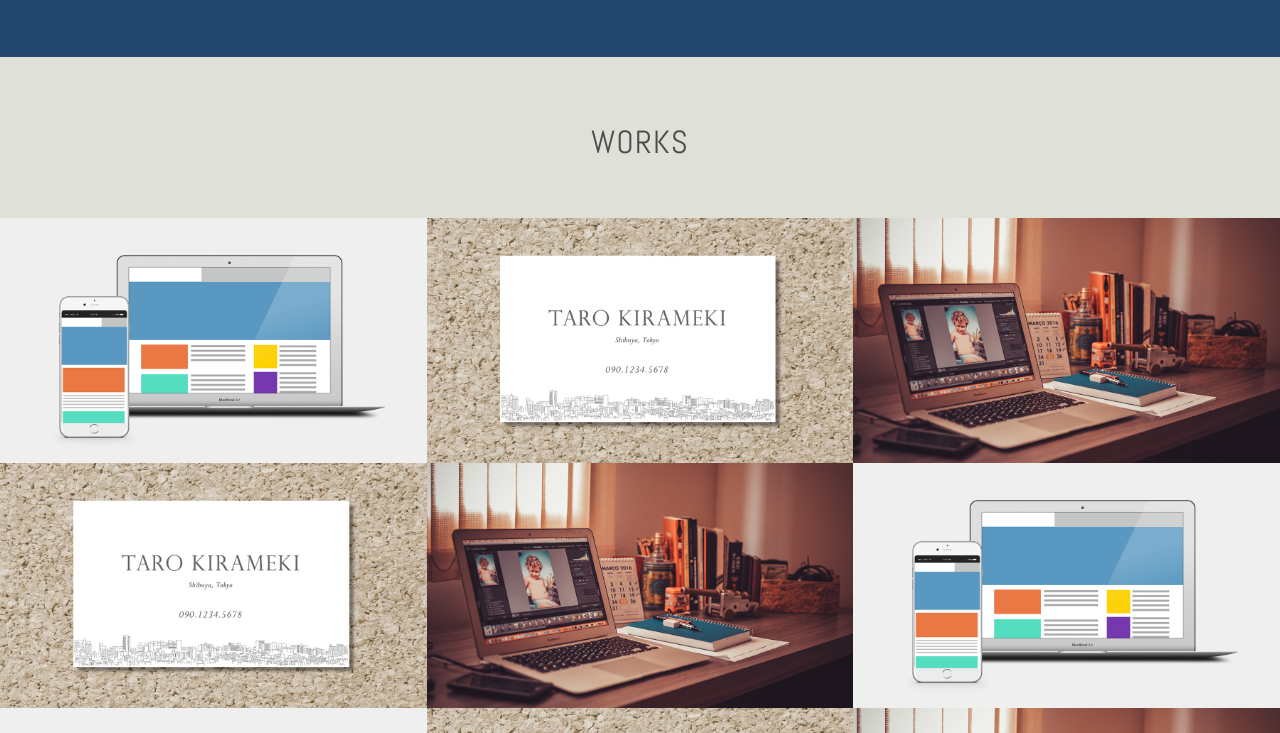
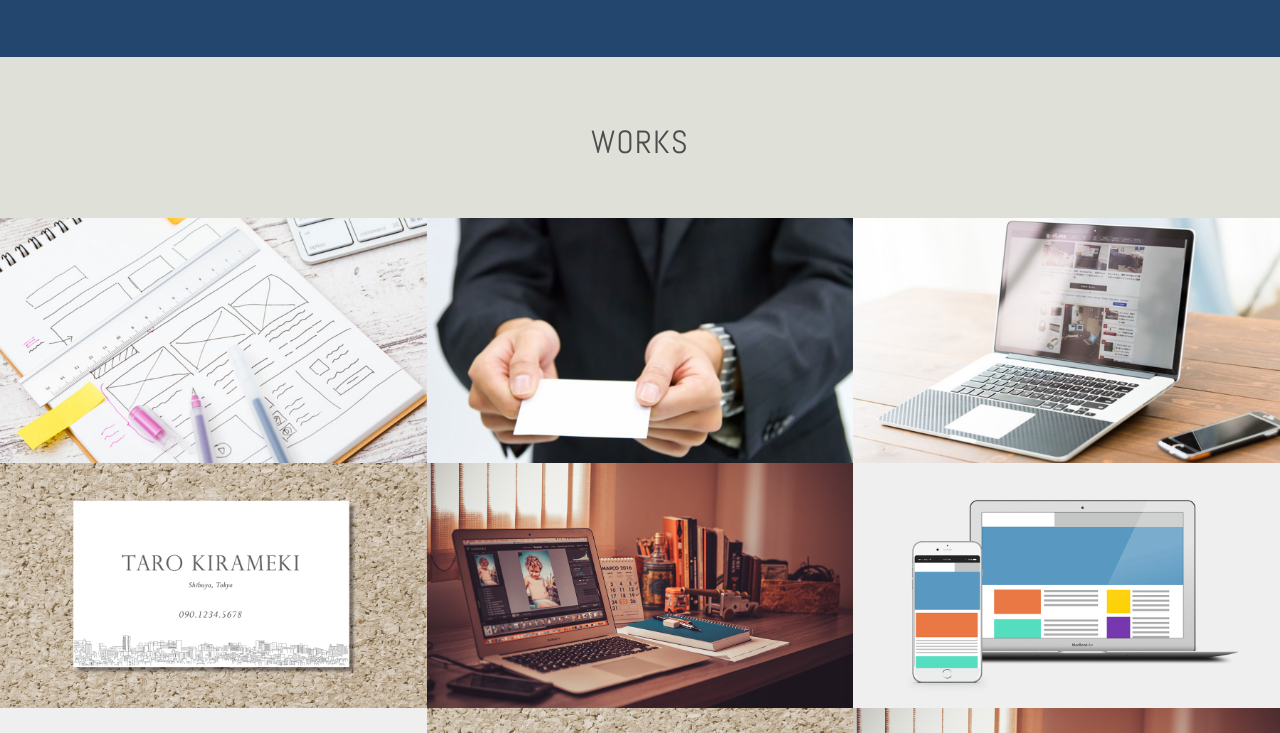
Before and after one commit to mskfkd/mskfkd.github.io, a plain HTML site: page index.html in a window 1280 px wide. Shown: the part 1000-1733 px from the top of the page. Drawn offline with nearby package versions, Linux system fonts and the light colour scheme.

Commit message:
add images/profile.jpg

```diff
--- a/index.html
+++ b/index.html
@@ -14,7 +14,7 @@
         <a href="#contact" class="button-contact"><i aria-label="お問い合わせ" class="fa fa-envelope-o"></i></a>
  <div class="profile">
      <h1 class="site-title abel uppercase text-center">Web Designer <span>Misaki Fukuda</span></h1>
-     <img src="./images/img_profile.jpg" alt="プロフィール写真" width="140" height="140" class="block-center profile-icon">
+     <img src="./images/profile.jpg" alt="プロフィール写真" width="140" height="140" class="block-center profile-icon">
     <p>兵庫県在住のWebデザイナー、福田美沙紀です。オンラインスクールでWeb制作について学び、介護福祉業界から憧れていたWebデザイナーへと転職活動中です。これからさらにWeb制作の技術や知識を身につけて、Webサイト運用や問題解決のアドバイスもできるデザイナーになりたいと思っています。</p>
      </div>
  </header>
@@ -43,7 +43,7 @@
         <h2 class="text-center">Works</h2>
         <div class="works-box">
             <a href="#">
-                <img src="./images/img_work_site.png" alt="株式会社きらめき コーポレートサイト様 Webサイトデザイン">
+                <img src="./images/works1.jpg" alt="株式会社きらめき コーポレートサイト様 Webサイトデザイン">
                 <div class="works-box-inner">
                     <div class="text-center">
                         <h3>株式会社きらめき コーポレートサイト</h3>
@@ -55,7 +55,7 @@
         </div>
         <div class="works-box">
             <a href="#">
-                <img src="./images/img_work_card.jpg" alt="きらめき花子様 名刺デザイン">
+                <img src="./images/works2.jpg" alt="きらめき花子様 名刺デザイン">
                 <div class="works-box-inner">
                     <div class="text-center">
                         <h3>きらめき花子様 名刺</h3>
@@ -67,7 +67,7 @@
         </div>
         <div class="works-box">
             <a href="#">
-                <img src="./images/img_work_blog.jpg" alt="WordPressオリジナルテーマ">
+                <img src="./images/works3.jpg" alt="WordPressオリジナルテーマ">
                 <div class="works-box-inner">
                     <div class="text-center">
                         <h3>ブログデザイン</h3>
```
Also changed, not shown: images/profile.jpg (added), images/work1.jpg (added), images/work2.jpg (added), images/work3.jpg (added), images/works1.jpg (added), images/works2.jpg (added), images/works3.jpg (added).
